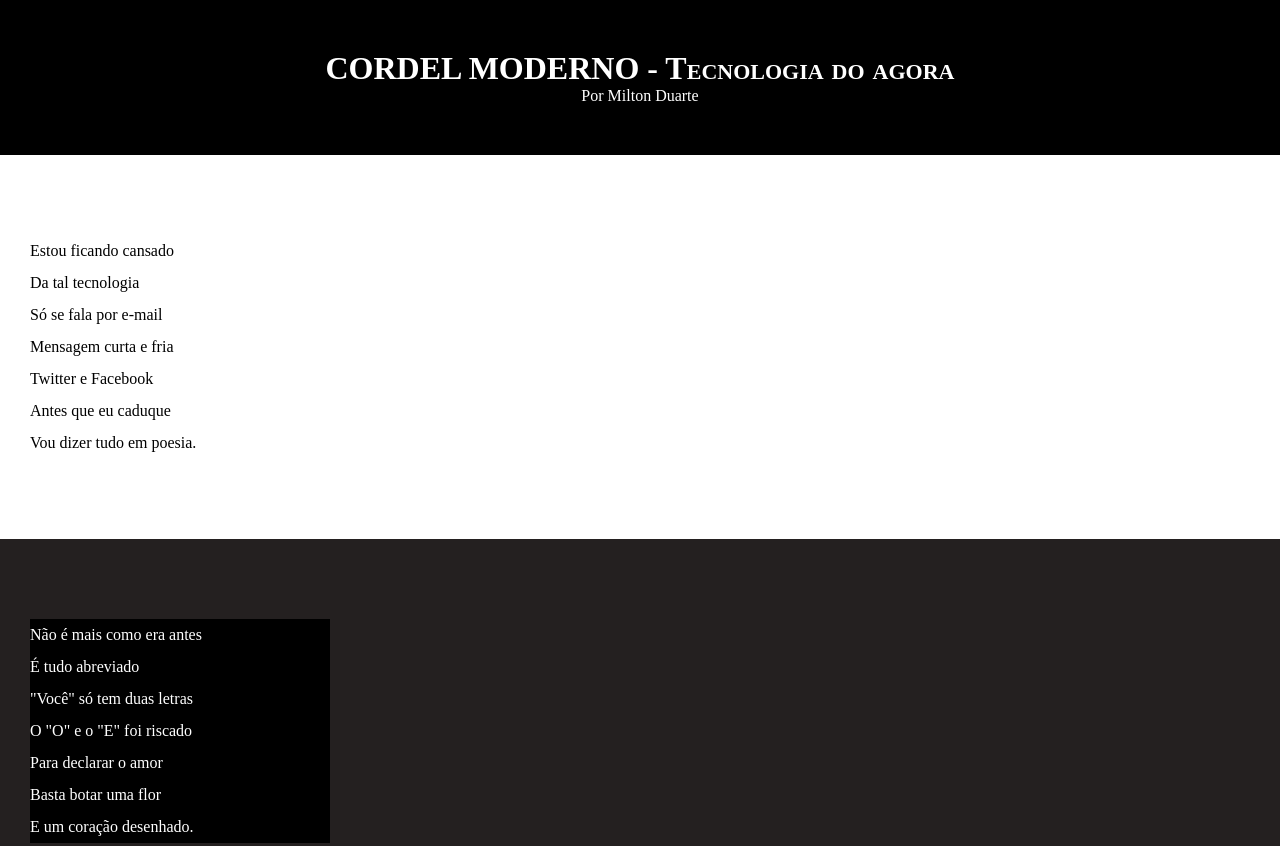
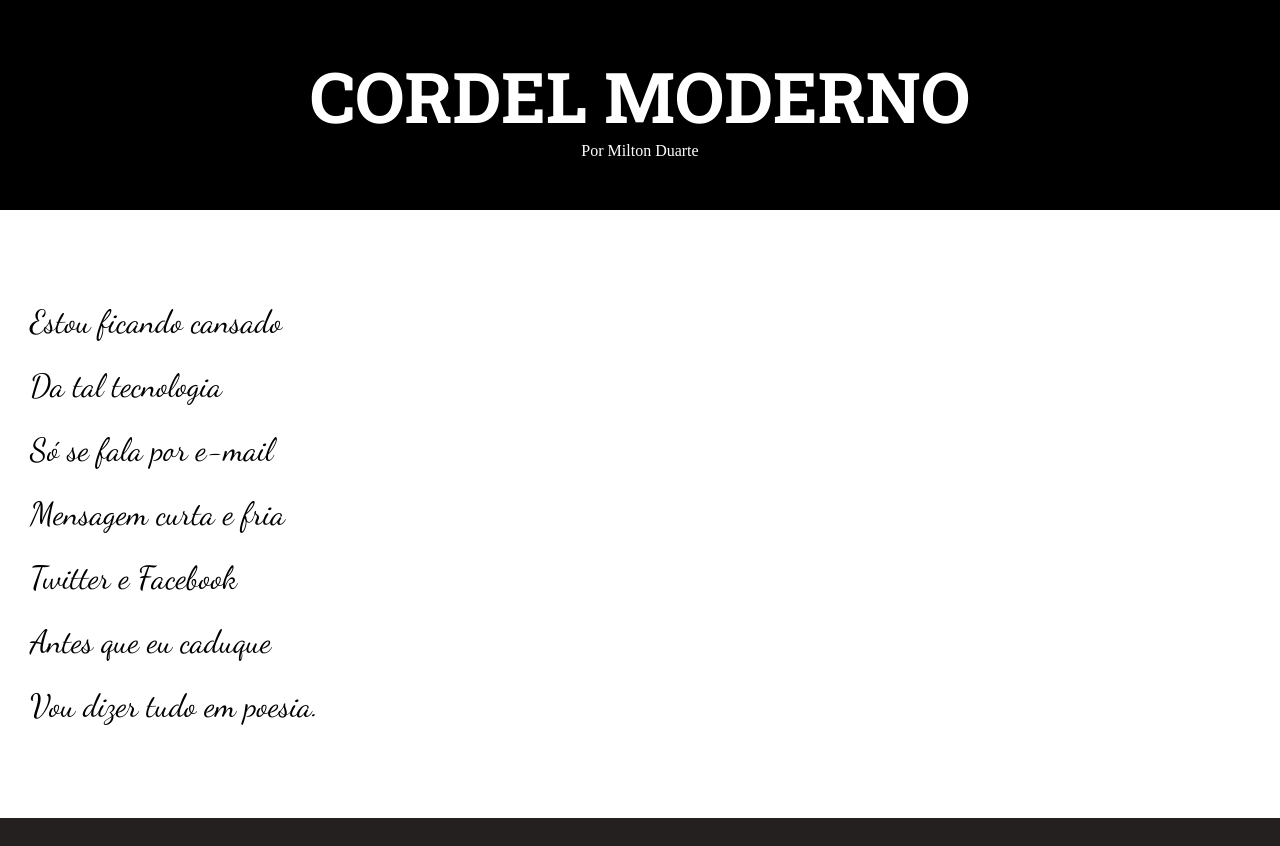
Before and after one commit to FabioMGonc/Site-Parallax, a plain HTML site: page index.html in a window 1280 px wide. Shown: the top 846 px of the page. Drawn offline with Linux system fonts and the light colour scheme.

Commit message:
Atualização e ajustes no HTML e CSS

```diff
--- a/index.html
+++ b/index.html
@@ -8,7 +8,7 @@
 </head>
 <body>
 <header>
-    <h1>CORDEL MODERNO - Tecnologia do agora</h1>
+    <h1>CORDEL MODERNO</h1>
     <p>Por <a href="https://www.recantodasletras.com.br/autor.php?id=9806" target="_blank">Milton Duarte</a></p>
 </header>
 
--- a/style.css
+++ b/style.css
@@ -1,5 +1,14 @@
 @charset "UTF-8";
 
+@import url('https://fonts.googleapis.com/css2?family=Roboto+Condensed:ital,wght@0,100..900;1,100..900&family=Roboto+Slab:wght@100..900&display=swap');
+
+@import url('https://fonts.googleapis.com/css2?family=Dancing+Script:wght@400..700&display=swap');
+
+:root {
+    --fonte01: Arial, Helvetica, sans-serif;
+    --fonte02: "Dancing Script", cursive;
+    --fonte03: "Roboto Slab", serif;
+}
 *{
     margin: 0px;
     padding: 0px;
@@ -15,6 +24,10 @@ header{
     text-align: center;
 }
 header > h1{
+    max-width: 1000px;
+    margin: auto;
+    font-family: var(--fonte03);
+    font-size: 70px;
     padding-top: 50px;
     font-variant: small-caps;
 }
@@ -29,6 +42,8 @@ a:hover{
     text-decoration: overline underline;
 }
 section{
+    font-family: var(--fonte02);
+    font-size: 2em;
     padding-top: 10vh;
     padding-bottom: 10vh;
     line-height: 2em;
@@ -43,7 +58,9 @@ section.imagem{
     color: white;
 }
 section.imagem > p{
-    width: 300px;
+    display: inline-block;
+    padding: 5%;
+    border-radius: 10px;
     background-color: black;
 }
 
```
